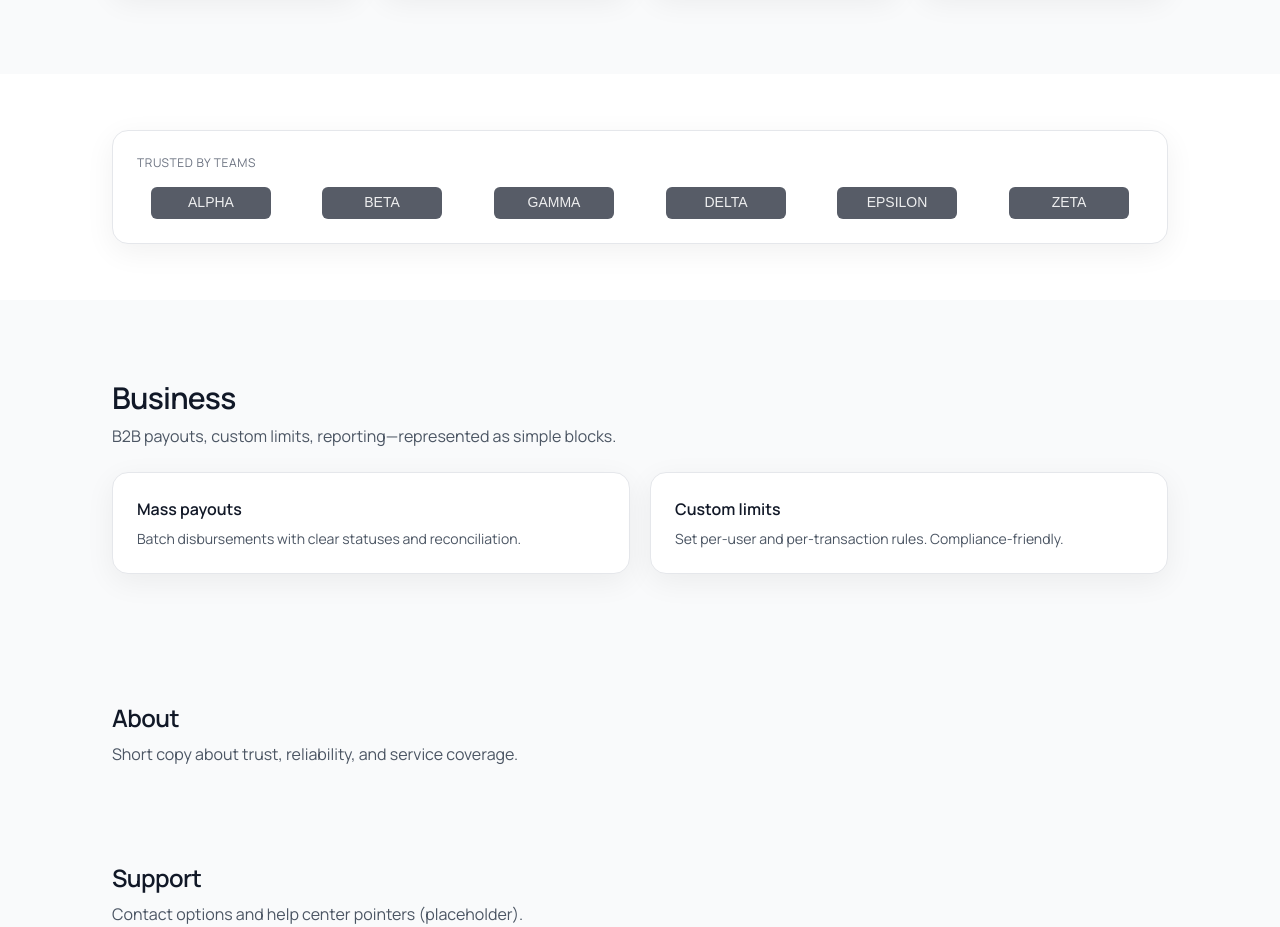
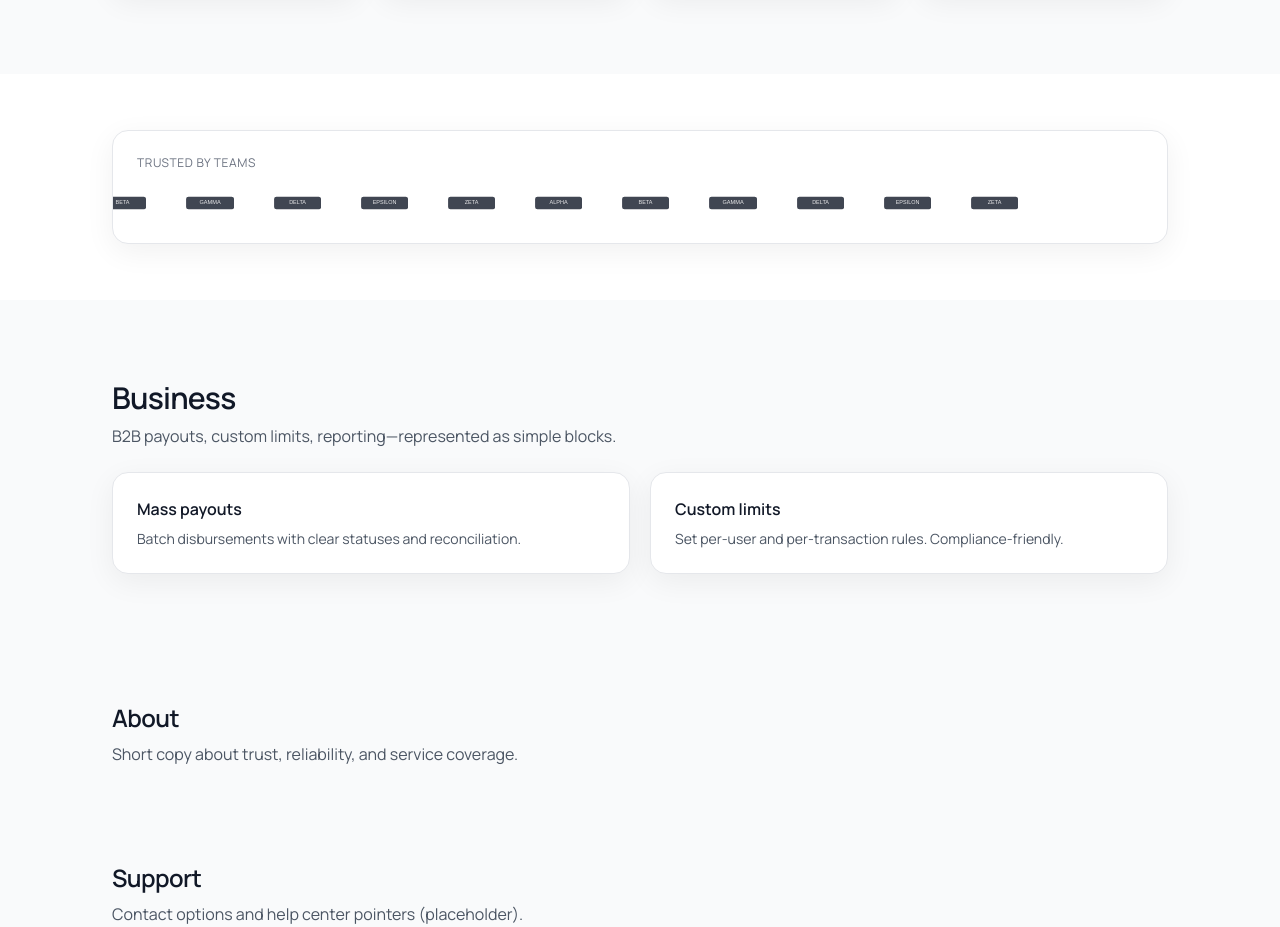
Before and after one commit to 25suzy/text-site, a Next.js app: page / in a window 1280 px wide. Shown: the part 940-1867 px from the top of the page. Built offline with nearby package versions, Linux system fonts and the light colour scheme.

Commit message:
Update Partners.jsx

```diff
--- a/components/Partners.jsx
+++ b/components/Partners.jsx
@@ -1,18 +1,26 @@
+import Reveal from "./Reveal";
+
 export default function Partners() {
   const logos = ["alpha", "beta", "gamma", "delta", "epsilon", "zeta"];
+  const loop = [...logos, ...logos]; // 무한 루프 용
+
   return (
     <section aria-labelledby="partners" className="py-14 bg-white">
       <div className="container">
-        <h2 id="partners" className="sr-only">Partners</h2>
-        <div className="card p-6">
+        <Reveal><h2 id="partners" className="sr-only">Partners</h2></Reveal>
+        <div className="card p-6 overflow-hidden">
           <p className="text-xs uppercase tracking-wider text-gray-500">Trusted by teams</p>
-          <div className="mt-4 grid grid-cols-2 sm:grid-cols-3 md:grid-cols-6 gap-6 items-center">
-            {logos.map((name) => (
-              <div key={name} className="flex items-center justify-center opacity-70 hover:opacity-100 transition">
-                <img src={`/logos/${name}.svg`} alt={`${name} logo`} className="h-8" />
-              </div>
-            ))}
+
+          <div className="mt-4 relative">
+            <div className="flex gap-10 marquee">
+              {loop.map((name, idx) => (
+                <div key={`${name}-${idx}`} className="flex items-center justify-center opacity-80 hover:opacity-100 transition">
+                  <img src={`/logos/${name}.svg`} alt={`${name} logo`} className="h-8" />
+                </div>
+              ))}
+            </div>
           </div>
+
         </div>
       </div>
     </section>
```
